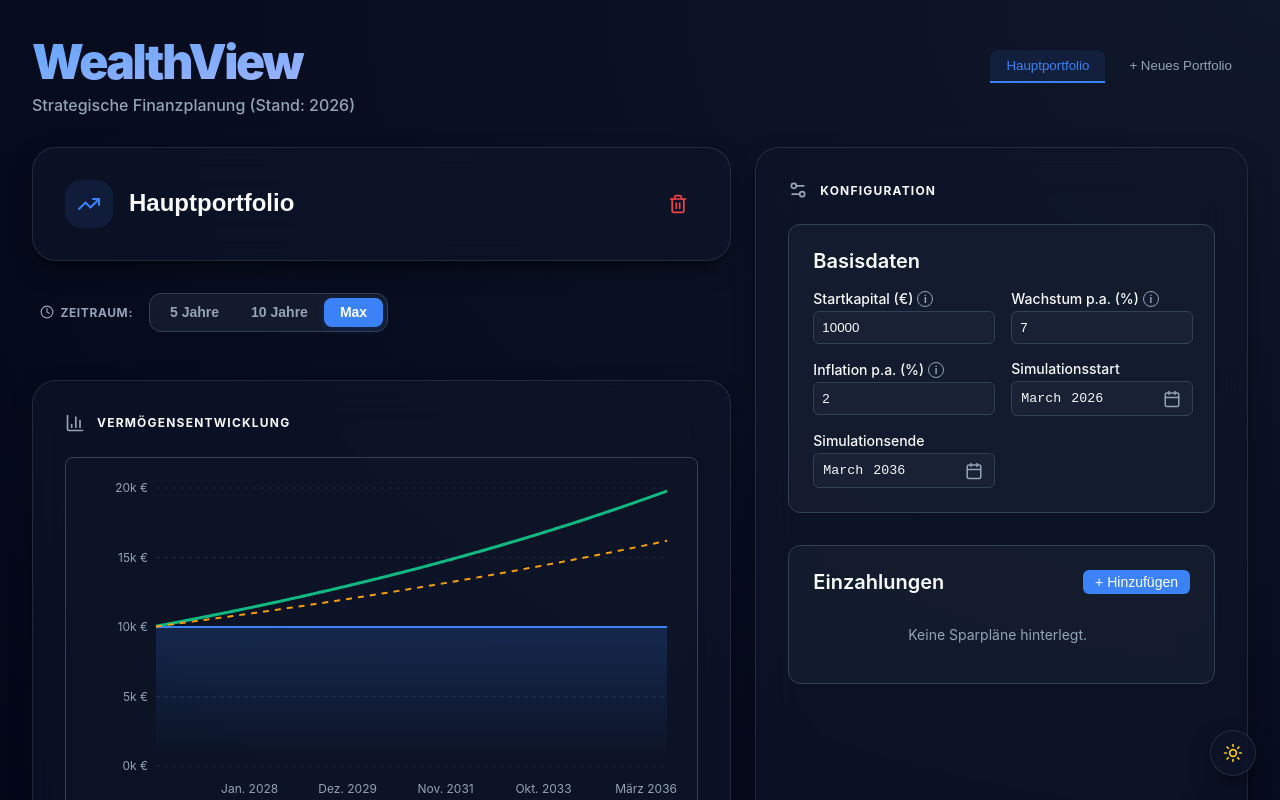
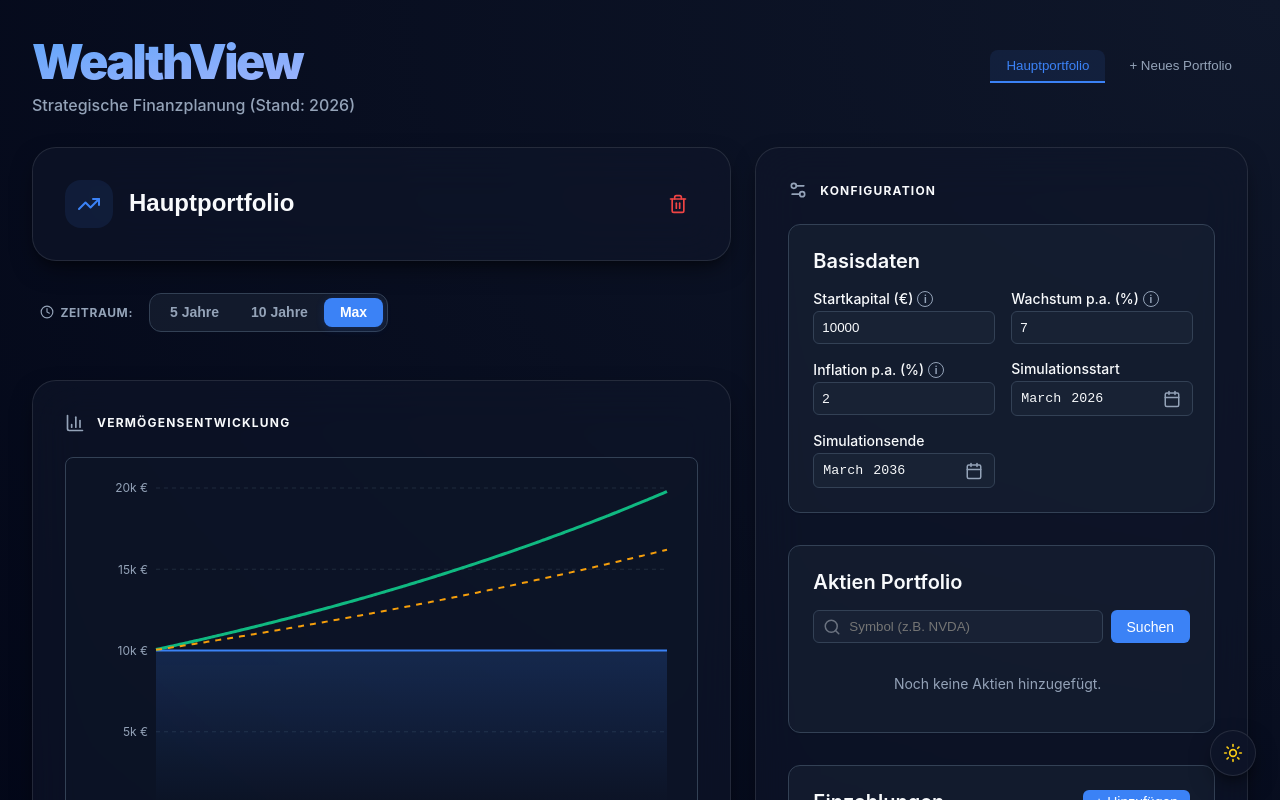
Before and after one commit to IDPA-2026/Nr.4-Portfolio-Simulator-, a React (Vite) app in the folder portfolio_frontend/: page / in a window 1280 px wide. Shown: the top 800 px of the page. Built offline with nearby package versions, Linux system fonts and the light colour scheme.

Commit message:
feat: implement stock portfolio management and real-time search - Added StockSearchInputs component with live API integration - Updated simulation calculator to include stock values in total capital

```diff
--- a/portfolio_frontend/src/components/PortfolioDashboard.tsx
+++ b/portfolio_frontend/src/components/PortfolioDashboard.tsx
@@ -2,7 +2,7 @@ import { useState, useMemo, memo } from 'react';
 import { motion, AnimatePresence } from 'framer-motion';
 import { TrendingUp, GitMerge, Trash2, Settings2, BarChart3, LayoutDashboard, Clock } from 'lucide-react';
 
-import { Portfolio, PortfolioConfig, DepositStream } from '../types';
+import {Portfolio, PortfolioConfig, DepositStream, StockPosition} from '../types';
 import { calculatePortfolio } from '../utils/calculator';
 import PortfolioTabs from './PortfolioTabs';
 import PortfolioMergePanel, { MergeSettings } from './PortfolioMergePanel';
@@ -32,14 +32,14 @@ const DashboardChart = memo(({ portfolio, isCompareMode, timeRange }: { portfoli
     );
 });
 
-// Startdatum auf März 2026 gesetzt
 const defaultConfig: PortfolioConfig = {
     initialCapital: 10000,
     annualGrowthRate: 7,
     annualInflationRate: 2,
     simulationStart: '2026-03',
     simulationEnd: '2036-03',
-    depositStreams: []
+    depositStreams: [],
+    stocks: [] // <-- Das hier einfügen!
 };
 
 const COMPARE_COLORS = ['#8b5cf6', '#ec4899', '#3b82f6', '#10b981', '#f59e0b'];
@@ -96,12 +96,16 @@ export default function PortfolioDashboard() {
         let minStart = portfoliosToMerge[0].config.simulationStart;
         let maxEnd = portfoliosToMerge[0].config.simulationEnd;
         let totalCapital = 0, allStreams: DepositStream[] = [];
+        let allStocks: StockPosition[] = []; // <-- NEU: Array für die Aktien
 
         portfoliosToMerge.forEach(p => {
             totalCapital += p.config.initialCapital;
             if (p.config.simulationStart < minStart) minStart = p.config.simulationStart;
             if (p.config.simulationEnd > maxEnd) maxEnd = p.config.simulationEnd;
             allStreams = [...allStreams, ...p.config.depositStreams.map(s => ({ ...s, id: crypto.randomUUID() }))];
+
+            // <-- NEU: Aktien der zu fusionierenden Portfolios einsammeln
+            allStocks = [...allStocks, ...(p.config.stocks || []).map(s => ({ ...s, id: crypto.randomUUID() }))];
         });
 
         const getRate = (strategy: 'avg' | string, field: 'annualGrowthRate' | 'annualInflationRate') => {
@@ -122,7 +126,8 @@ export default function PortfolioDashboard() {
                 annualInflationRate: getRate(settings.inflationStrategy, 'annualInflationRate'),
                 simulationStart: minStart,
                 simulationEnd: maxEnd,
-                depositStreams: allStreams
+                depositStreams: allStreams,
+                stocks: allStocks // <-- NEU: Hier fehlte die Eigenschaft!
             }
         };
 
--- a/portfolio_frontend/src/components/PortfolioInputs.tsx
+++ b/portfolio_frontend/src/components/PortfolioInputs.tsx
@@ -1,6 +1,7 @@
-import { PortfolioConfig, DepositStream } from '../types';
+import { PortfolioConfig, DepositStream, StockPosition } from '../types';
 import BaseDataInputs from './BaseDataInputs';
 import DepositStreamInputs from './DepositStreamInputs';
+import StockSearchInputs from './StockSearchInputs';
 
 interface Props {
     config: PortfolioConfig;
@@ -16,6 +17,7 @@ export default function PortfolioInputs({ config, setConfig }: Props) {
         });
     };
 
+    // Sparpläne Logik
     const addStream = () => {
         const newStream: DepositStream = {
             id: crypto.randomUUID(),
@@ -38,9 +40,33 @@ export default function PortfolioInputs({ config, setConfig }: Props) {
         setConfig({ ...config, depositStreams: config.depositStreams.filter(s => s.id !== id) });
     };
 
+    // Aktien Logik
+    const addStock = (stock: StockPosition) => {
+        setConfig({ ...config, stocks: [...(config.stocks || []), stock] });
+    };
+
+    const removeStock = (id: string) => {
+        setConfig({ ...config, stocks: (config.stocks || []).filter(s => s.id !== id) });
+    };
+
+    const updateStockShares = (id: string, shares: number) => {
+        const updatedStocks = (config.stocks || []).map(stock =>
+            stock.id === id ? { ...stock, shares } : stock
+        );
+        setConfig({ ...config, stocks: updatedStocks });
+    };
+
     return (
         <div className="inputs-grid">
             <BaseDataInputs config={config} onChange={handleBaseChange} />
+
+            <StockSearchInputs
+                stocks={config.stocks || []}
+                onAdd={addStock}
+                onRemove={removeStock}
+                onUpdateShares={updateStockShares}
+            />
+
             <DepositStreamInputs
                 streams={config.depositStreams}
                 onAdd={addStream}
--- /dev/null
+++ b/portfolio_frontend/src/components/StockSearchInputs.tsx
@@ -0,0 +1,143 @@
+import { useState } from 'react';
+import { StockPosition } from '../types';
+import { fetchStockData, StockResponse } from '../services/api.ts';
+import { Search, Plus, Trash2, TrendingUp, TrendingDown } from 'lucide-react';
+
+interface Props {
+    stocks: StockPosition[];
+    onAdd: (stock: StockPosition) => void;
+    onRemove: (id: string) => void;
+    onUpdateShares: (id: string, shares: number) => void;
+}
+
+export default function StockSearchInputs({ stocks, onAdd, onRemove, onUpdateShares }: Props) {
+    const [searchQuery, setSearchQuery] = useState('');
+    const [searchResult, setSearchResult] = useState<StockResponse | null>(null);
+    const [isLoading, setIsLoading] = useState(false);
+    const [sharesToAdd, setSharesToAdd] = useState<number>(1);
+    const [error, setError] = useState<string | null>(null);
+
+    const handleSearch = async () => {
+        if (!searchQuery.trim()) return;
+        setIsLoading(true);
+        setError(null);
+
+        const data = await fetchStockData(searchQuery.trim());
+        if (data) {
+            setSearchResult(data);
+            setSharesToAdd(1); // Reset shares
+        } else {
+            setSearchResult(null);
+            setError('Aktie nicht gefunden. Bitte Symbol überprüfen (z.B. NVDA).');
+        }
+        setIsLoading(false);
+    };
+
+    const handleAdd = () => {
+        if (!searchResult || sharesToAdd <= 0) return;
+
+        const newStock: StockPosition = {
+            id: crypto.randomUUID(),
+            symbol: searchResult.symbol,
+            name: searchResult.name,
+            shares: sharesToAdd,
+            price: parseFloat(searchResult.price),
+            currency: searchResult.currency
+        };
+
+        onAdd(newStock);
+        setSearchResult(null);
+        setSearchQuery('');
+    };
+
+    return (
+        <div className="config-card">
+            <div className="config-card-header">
+                <h2 className="config-card-title">Aktien Portfolio</h2>
+            </div>
+
+            {/* Suchbereich */}
+            <div className="search-section" style={{ marginBottom: '1rem' }}>
+                <div style={{ display: 'flex', gap: '0.5rem' }}>
+                    <div className="input-group" style={{ flex: 1, margin: 0 }}>
+                        <div className="input-wrapper" style={{ position: 'relative', display: 'flex', alignItems: 'center' }}>
+                            <Search size={18} style={{ position: 'absolute', left: '10px', color: '#6b7280' }} />
+                            <input
+                                type="text"
+                                value={searchQuery}
+                                onChange={e => setSearchQuery(e.target.value)}
+                                onKeyDown={e => e.key === 'Enter' && handleSearch()}
+                                className="input-field"
+                                placeholder="Symbol (z.B. NVDA)"
+                                style={{ paddingLeft: '35px' }}
+                            />
+                        </div>
+                    </div>
+                    <button onClick={handleSearch} disabled={isLoading} className="btn-confirm" style={{ padding: '0 1rem' }}>
+                        {isLoading ? '...' : 'Suchen'}
+                    </button>
+                </div>
+                {error && <p style={{ color: '#ef4444', fontSize: '0.8rem', marginTop: '0.5rem' }}>{error}</p>}
+            </div>
+
+            {/* Suchergebnis & Hinzufügen-Optionen */}
+            {searchResult && (
+                <div className="search-result-card" style={{ padding: '1rem', background: 'rgba(59, 130, 246, 0.05)', borderRadius: '8px', border: '1px solid rgba(59, 130, 246, 0.2)', marginBottom: '1.5rem' }}>
+                    <div style={{ display: 'flex', justifyContent: 'space-between', alignItems: 'flex-start', marginBottom: '1rem' }}>
+                        <div>
+                            <h4 style={{ fontWeight: 'bold', margin: 0 }}>{searchResult.name} ({searchResult.symbol})</h4>
+                            <div style={{ display: 'flex', alignItems: 'center', gap: '0.5rem', marginTop: '0.25rem' }}>
+                                <span style={{ fontSize: '1.25rem', fontWeight: 'bold' }}>
+                                    {parseFloat(searchResult.price).toFixed(2)} {searchResult.currency}
+                                </span>
+                                {parseFloat(searchResult.change) >= 0 ? (
+                                    <span style={{ color: '#10b981', display: 'flex', alignItems: 'center', fontSize: '0.875rem' }}><TrendingUp size={14} /> +{searchResult.percent_change}%</span>
+                                ) : (
+                                    <span style={{ color: '#ef4444', display: 'flex', alignItems: 'center', fontSize: '0.875rem' }}><TrendingDown size={14} /> {searchResult.percent_change}%</span>
+                                )}
+                            </div>
+                        </div>
+                    </div>
+
+                    <div style={{ display: 'flex', gap: '0.5rem', alignItems: 'flex-end' }}>
+                        <div className="input-group" style={{ flex: 1, margin: 0 }}>
+                            <label className="input-label" style={{ fontSize: '0.75rem' }}>Anzahl (Stück)</label>
+                            <input type="number" min="0.1" step="0.1" value={sharesToAdd} onChange={e => setSharesToAdd(Number(e.target.value))} className="input-field" />
+                        </div>
+                        <button onClick={handleAdd} className="btn-confirm" style={{ display: 'flex', alignItems: 'center', gap: '0.25rem' }}>
+                            <Plus size={16} /> Hinzufügen
+                        </button>
+                    </div>
+                </div>
+            )}
+
+            {/* Scrollbare Liste der hinzugefügten Aktien */}
+            <div className="stocks-list" style={{ maxHeight: '250px', overflowY: 'auto', paddingRight: '0.5rem' }}>
+                {stocks.map(stock => (
+                    <div key={stock.id} className="stream-item" style={{ display: 'flex', justifyContent: 'space-between', alignItems: 'center', padding: '0.75rem', background: 'var(--card-bg)', border: '1px solid var(--border-color)', borderRadius: '8px', marginBottom: '0.5rem' }}>
+                        <div>
+                            <div style={{ fontWeight: '600' }}>{stock.symbol}</div>
+                            <div style={{ fontSize: '0.75rem', color: '#6b7280' }}>{stock.price} {stock.currency} / Stück</div>
+                        </div>
+                        <div style={{ display: 'flex', alignItems: 'center', gap: '1rem' }}>
+                            <div style={{ display: 'flex', flexDirection: 'column', alignItems: 'flex-end' }}>
+                                <input
+                                    type="number"
+                                    value={stock.shares}
+                                    onChange={e => onUpdateShares(stock.id, Number(e.target.value))}
+                                    className="input-field"
+                                    style={{ width: '70px', padding: '0.25rem', textAlign: 'right' }}
+                                />
+                                <span style={{ fontSize: '0.7rem', color: '#6b7280', marginTop: '0.2rem' }}>Stück</span>
+                            </div>
+                            <button onClick={() => onRemove(stock.id)} style={{ color: '#ef4444', background: 'none', border: 'none', cursor: 'pointer' }}>
+                                <Trash2 size={18} />
+                            </button>
+                        </div>
+                    </div>
+                ))}
+                {stocks.length === 0 && <p className="stream-empty">Noch keine Aktien hinzugefügt.</p>}
+            </div>
+        </div>
+    );
+}
--- /dev/null
+++ b/portfolio_frontend/src/services/api.ts
@@ -0,0 +1,24 @@
+const BASE_URL = 'http://localhost:8080/api/stocks';
+
+export interface StockResponse {
+    symbol: string;
+    name: string;
+    currency: string;
+    price: string;
+    change: string;
+    percent_change: string;
+    close: string;
+}
+
+export const fetchStockData = async (symbol: string): Promise<StockResponse | null> => {
+    if (!symbol) return null;
+
+    try {
+        const response = await fetch(`${BASE_URL}/${symbol.toUpperCase()}`);
+        if (!response.ok) throw new Error('Stock nicht gefunden oder Backend nicht erreichbar');
+        return await response.json();
+    } catch (error) {
+        console.error("API Error:", error);
+        return null;
+    }
+};
--- a/portfolio_frontend/src/utils/calculator.ts
+++ b/portfolio_frontend/src/utils/calculator.ts
@@ -6,20 +6,22 @@ export function calculatePortfolio(config: PortfolioConfig): ChartDataPoint[] {
     const monthlyGrowthMultiplier = Math.pow(1 + (config.annualGrowthRate / 100), 1 / 12);
     const monthlyInflationMultiplier = Math.pow(1 + (config.annualInflationRate / 100), 1 / 12);
 
-    let currentNominalCapital = config.initialCapital;
-    let currentTotalDeposited = config.initialCapital;
+    // Aktienwert berechnen und zum Startkapital addieren
+    const stockValue = (config.stocks || []).reduce((sum, stock) => {
+        return sum + (stock.price * stock.shares);
+    }, 0);
+
+    let currentNominalCapital = config.initialCapital + stockValue;
+    let currentTotalDeposited = config.initialCapital + stockValue;
     let cumulativeInflation = 1;
 
-    // Start- und Enddatum in schnelle Integer zerlegen statt langsame Date-Objekte zu nutzen
     let [currentYear, currentMonth] = config.simulationStart.split('-').map(Number);
     const [endYear, endMonth] = config.simulationEnd.split('-').map(Number);
 
     while (currentYear < endYear || (currentYear === endYear && currentMonth <= endMonth)) {
-        // String im Format YYYY-MM bauen (z.B. 2024-05)
         const currentMonthStr = `${currentYear}-${currentMonth.toString().padStart(2, '0')}`;
 
         let monthlyDeposit = 0;
-        // Normale for-Schleife ist minimal schneller als .forEach
         for (let i = 0; i < config.depositStreams.length; i++) {
             const stream = config.depositStreams[i];
             if (currentMonthStr >= stream.startMonth && currentMonthStr <= stream.endMonth) {
@@ -41,7 +43,6 @@ export function calculatePortfolio(config: PortfolioConfig): ChartDataPoint[] {
             realValue: Number(currentRealCapital.toFixed(2))
         });
 
-        // Monat manuell hochzählen
         currentMonth++;
         if (currentMonth > 12) {
             currentMonth = 1;
```
Also changed, not shown: portfolio_frontend/src/types.ts (+11 -1 lines), 1 other file (tests, documents, lock files or other folders).
